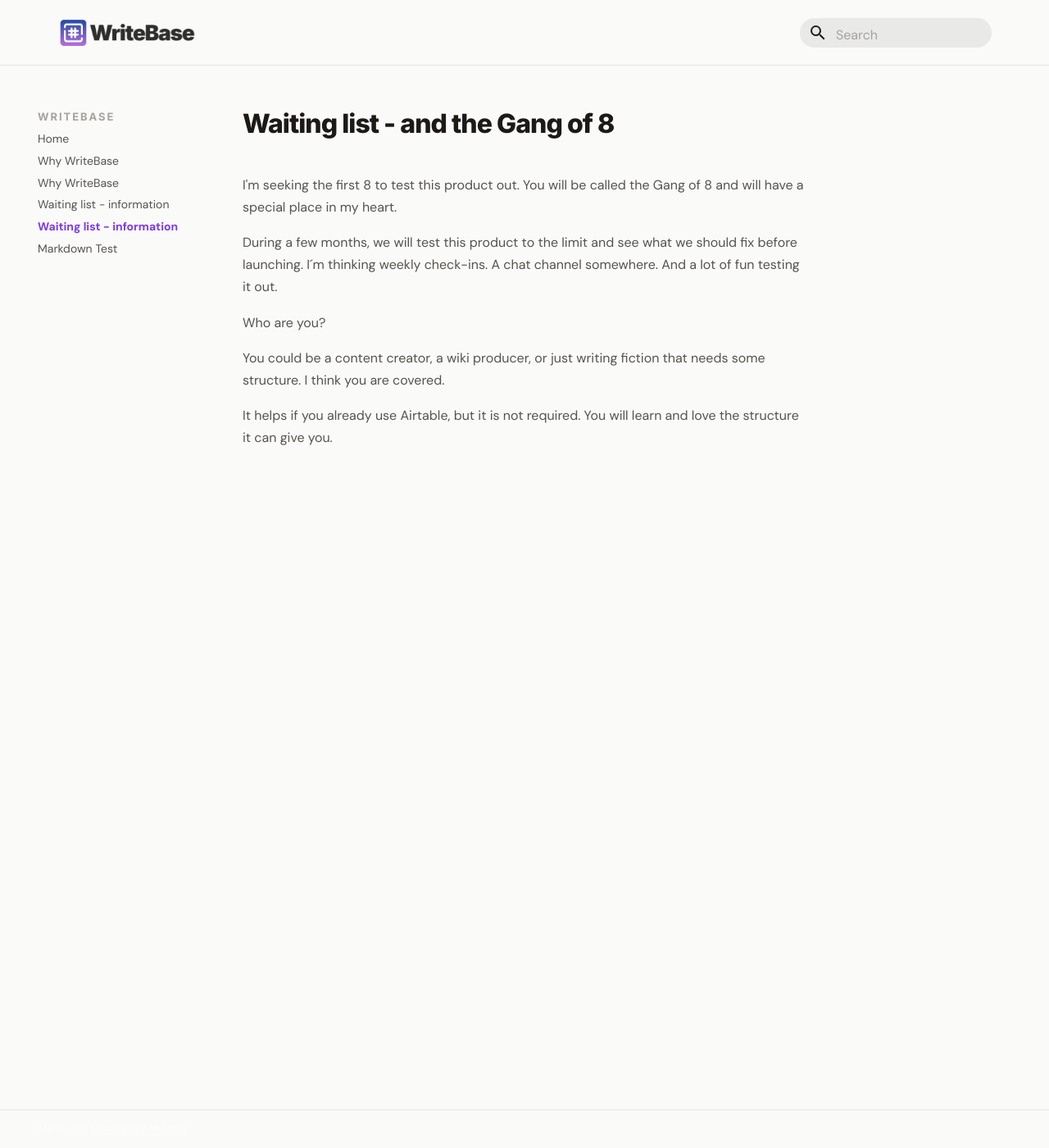
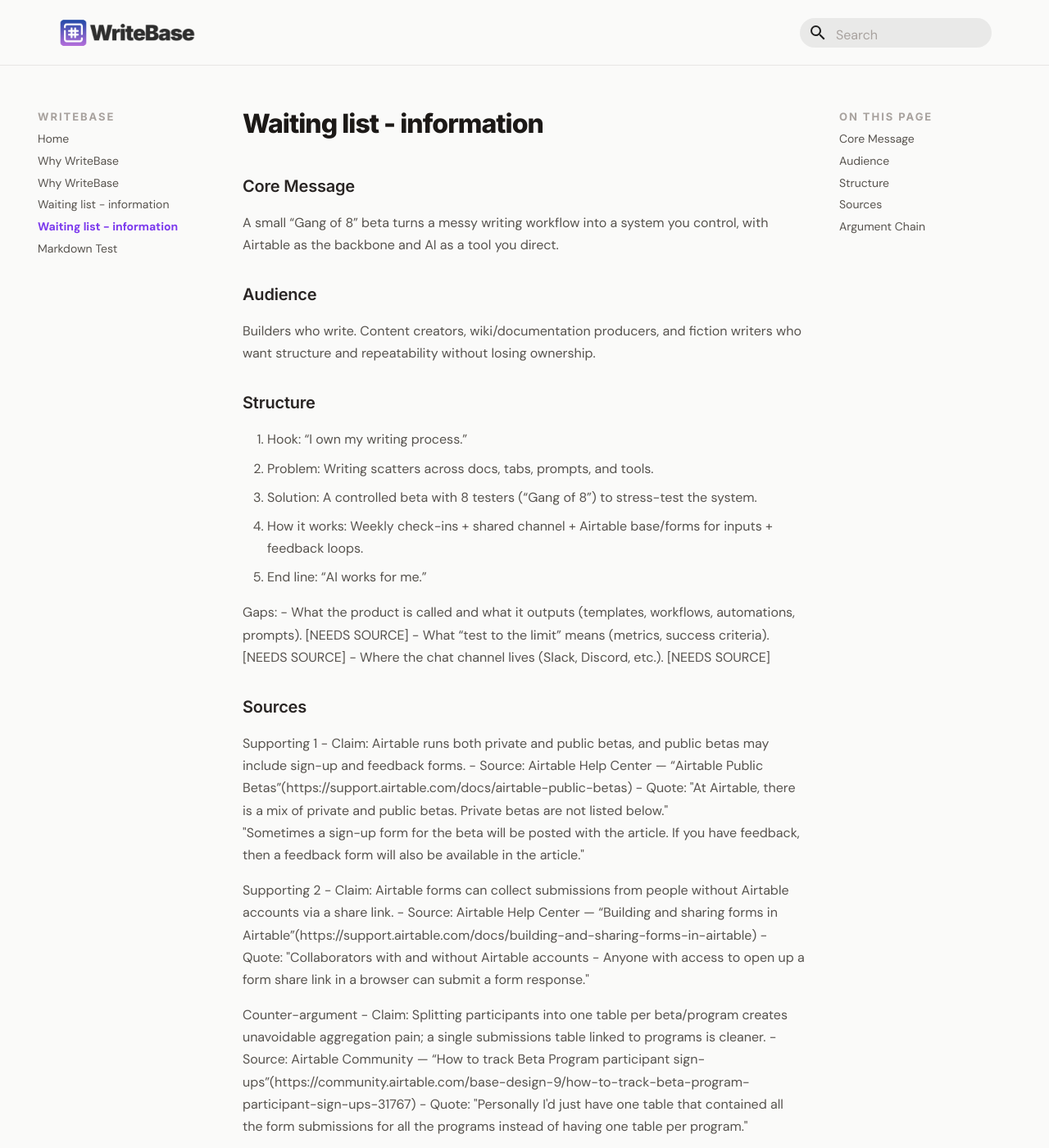
Before and after one commit to larssonhthomas-afk/writebase-docs, an MkDocs documentation site: the page built from docs/20waiting-list---information.md, in a window 1280 px wide and 1400 px high. Shown: the whole window at 82% size. Built offline with MkDocs 1.6.1 and Material for MkDocs 9.7.7, drawn with Linux system fonts in a browser that asks for light colours; some web fonts are replaced; some of the changed text lies outside the part shown.

Commit message:
Update 20waiting-list---information.md

```diff
--- a/docs/20waiting-list---information.md
+++ b/docs/20waiting-list---information.md
@@ -4,14 +4,46 @@ title: "Waiting list - information"
 nav_order: 20
 ---
 
-# Waiting list - and the Gang of 8
+### Core Message
+A small “Gang of 8” beta turns a messy writing workflow into a system you control, with Airtable as the backbone and AI as a tool you direct.
 
-I'm seeking the first 8 to test this product out. You will be called the Gang of 8 and will have a special place in my heart.
+### Audience
+Builders who write.
+Content creators, wiki/documentation producers, and fiction writers who want structure and repeatability without losing ownership.
 
-During a few months, we will test this product to the limit and see what we should fix before launching. I´m thinking weekly check-ins. A chat channel somewhere. And a lot of fun testing it out.
+### Structure
+1. Hook: “I own my writing process.”
+2. Problem: Writing scatters across docs, tabs, prompts, and tools.
+3. Solution: A controlled beta with 8 testers (“Gang of 8”) to stress-test the system.
+4. How it works: Weekly check-ins + shared channel + Airtable base/forms for inputs + feedback loops.
+5. End line: “AI works for me.”
 
-Who are you?
+Gaps:
+- What the product is called and what it outputs (templates, workflows, automations, prompts). [NEEDS SOURCE]
+- What “test to the limit” means (metrics, success criteria). [NEEDS SOURCE]
+- Where the chat channel lives (Slack, Discord, etc.). [NEEDS SOURCE]
 
-You could be a content creator, a wiki producer, or just writing fiction that needs some structure. I think you are covered.
+### Sources
+Supporting 1
+- Claim: Airtable runs both private and public betas, and public betas may include sign-up and feedback forms.
+- Source: Airtable Help Center — “Airtable Public Betas”(https://support.airtable.com/docs/airtable-public-betas)
+- Quote: "At Airtable, there is a mix of private and public betas. Private betas are not listed below."
+  "Sometimes a sign-up form for the beta will be posted with the article. If you have feedback, then a feedback form will also be available in the article."
 
-It helps if you already use Airtable, but it is not required. You will learn and love the structure it can give you.
+Supporting 2
+- Claim: Airtable forms can collect submissions from people without Airtable accounts via a share link.
+- Source: Airtable Help Center — “Building and sharing forms in Airtable”(https://support.airtable.com/docs/building-and-sharing-forms-in-airtable)
+- Quote: "Collaborators with and without Airtable accounts - Anyone with access to open up a form share link in a browser can submit a form response."
+
+Counter-argument
+- Claim: Splitting participants into one table per beta/program creates unavoidable aggregation pain; a single submissions table linked to programs is cleaner.
+- Source: Airtable Community — “How to track Beta Program participant sign-ups”(https://community.airtable.com/base-design-9/how-to-track-beta-program-participant-sign-ups-31767)
+- Quote: "Personally I'd just have one table that contained all the form submissions for all the programs instead of having one table per program."
+
+NOT FOUND: “Weekly check-ins are the best cadence for early beta testers.”
+NOT FOUND: “A chat channel is required for successful beta programs.”
+
+### Argument Chain
+[Observation] → Writing work fragments across tools, prompts, and files.
+[Mechanism] → A small, committed cohort feeds structured inputs (forms) and structured feedback (weekly check-ins) into one system you control.
+[Conclusion] → You improve the workflow fast while keeping ownership of instructions, data, and output. AI stays subordinate.
```
